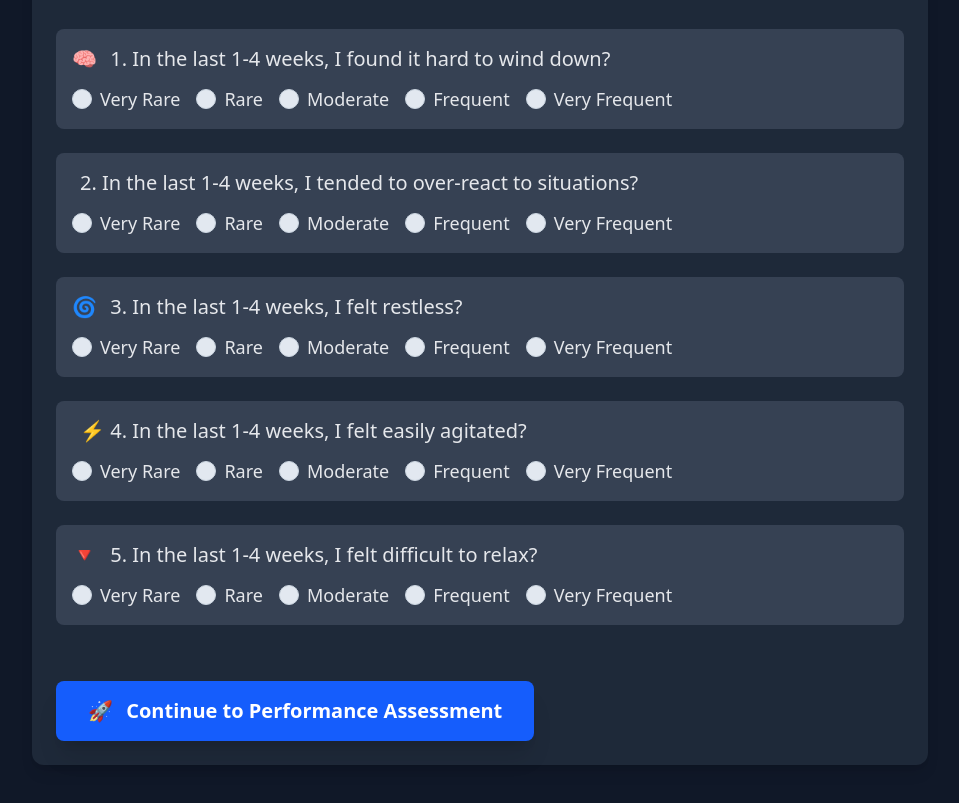
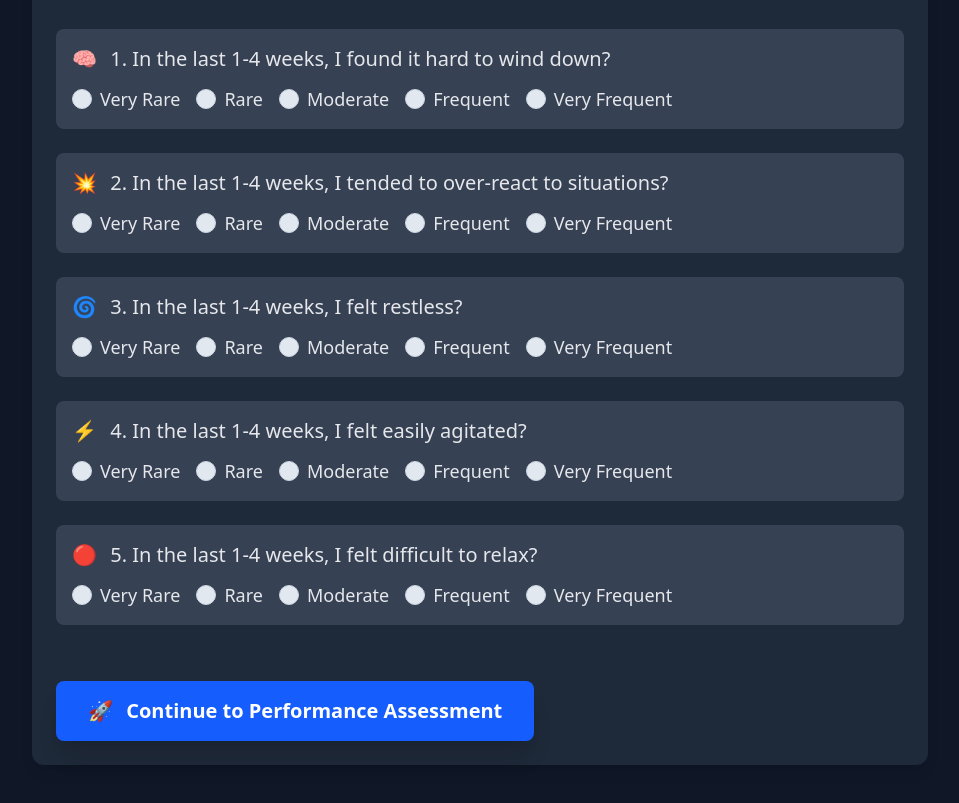
Before and after one commit to isweartodomyhomework/stresformance-tracker, a plain HTML site: page index.html in a window 1280 px wide. Shown: the part 267-1070 px from the top of the page, without its empty margins (160-1119 px from the left). Drawn offline with nearby package versions, Linux system fonts and the light colour scheme.

Commit message:
update icons

```diff
--- a/index.html
+++ b/index.html
@@ -155,8 +155,8 @@
 
         <div class="mb-6 bg-gray-700 p-4 rounded-lg">
           <p class="font-medium text-xl mb-3">
-            <span class="mr-2 text-yellow-400"></span> 2. In the last 1-4 weeks,
-            I tended to over-react to situations?
+            <span class="mr-2 text-yellow-400">💥</span> 2. In the last 1-4
+            weeks, I tended to over-react to situations?
           </p>
           <div class="flex flex-wrap gap-4">
             <label class="inline-flex items-center text-lg">
@@ -245,7 +245,7 @@
 
         <div class="mb-6 bg-gray-700 p-4 rounded-lg">
           <p class="font-medium text-xl mb-3">
-            <span class="mr-2 text-orange-400"></span>⚡ 4. In the last 1-4
+            <span class="mr-2 text-orange-400">⚡</span> 4. In the last 1-4
             weeks, I felt easily agitated?
           </p>
           <div class="flex flex-wrap gap-4">
@@ -290,7 +290,7 @@
 
         <div class="mb-6 bg-gray-700 p-4 rounded-lg">
           <p class="font-medium text-xl mb-3">
-            <span class="mr-2 text-purple-400">🔻</span> 5. In the last 1-4
+            <span class="mr-2 text-purple-400">🔴</span> 5. In the last 1-4
             weeks, I felt difficult to relax?
           </p>
           <div class="flex flex-wrap gap-4">
--- a/script.js
+++ b/script.js
@@ -31,6 +31,11 @@ document.addEventListener("DOMContentLoaded", () => {
   );
   const performanceGaugeValue = document.getElementById(
     "performance-gauge-value"
+  );
+
+  const stressGaugeNeedle = document.getElementById("stress-gauge-needle");
+  const performanceGaugeNeedle = document.getElementById(
+    "performance-gauge-needle"
   );
 
   let stressAnswers = {};
```
